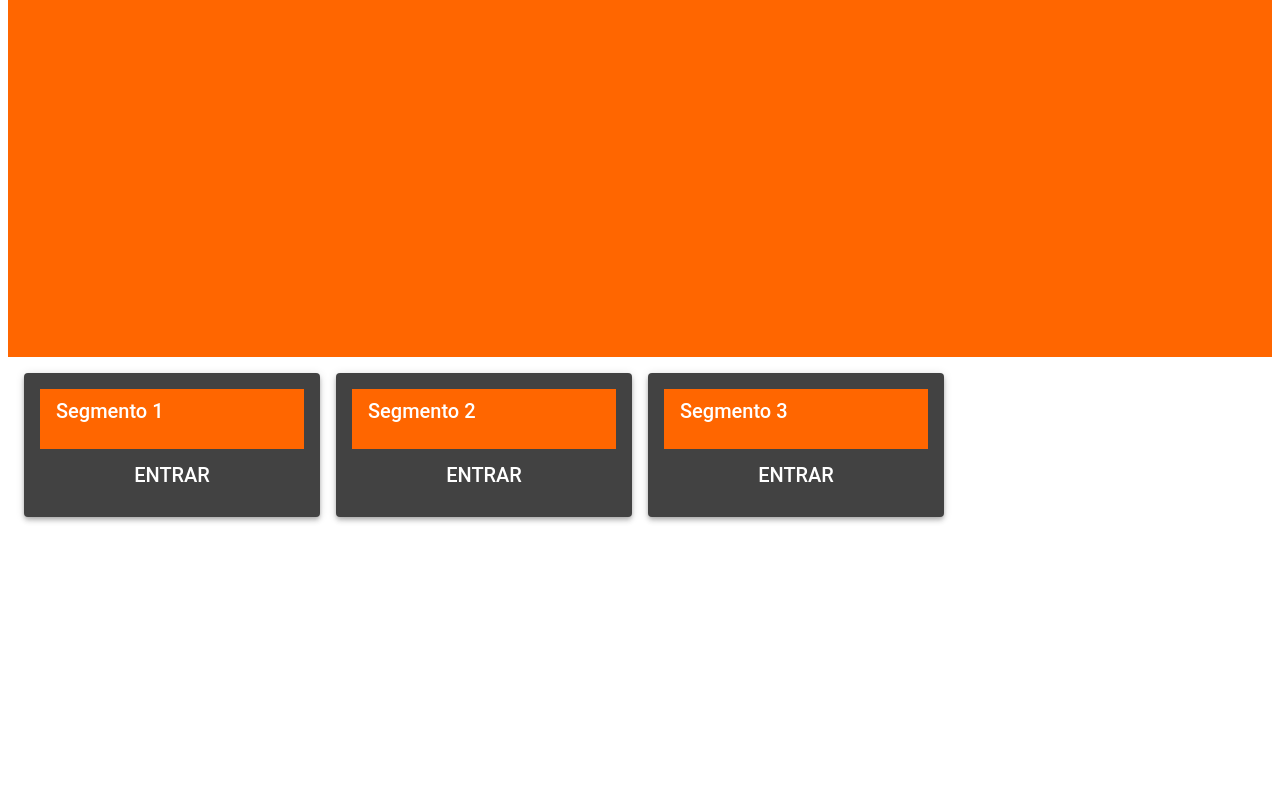
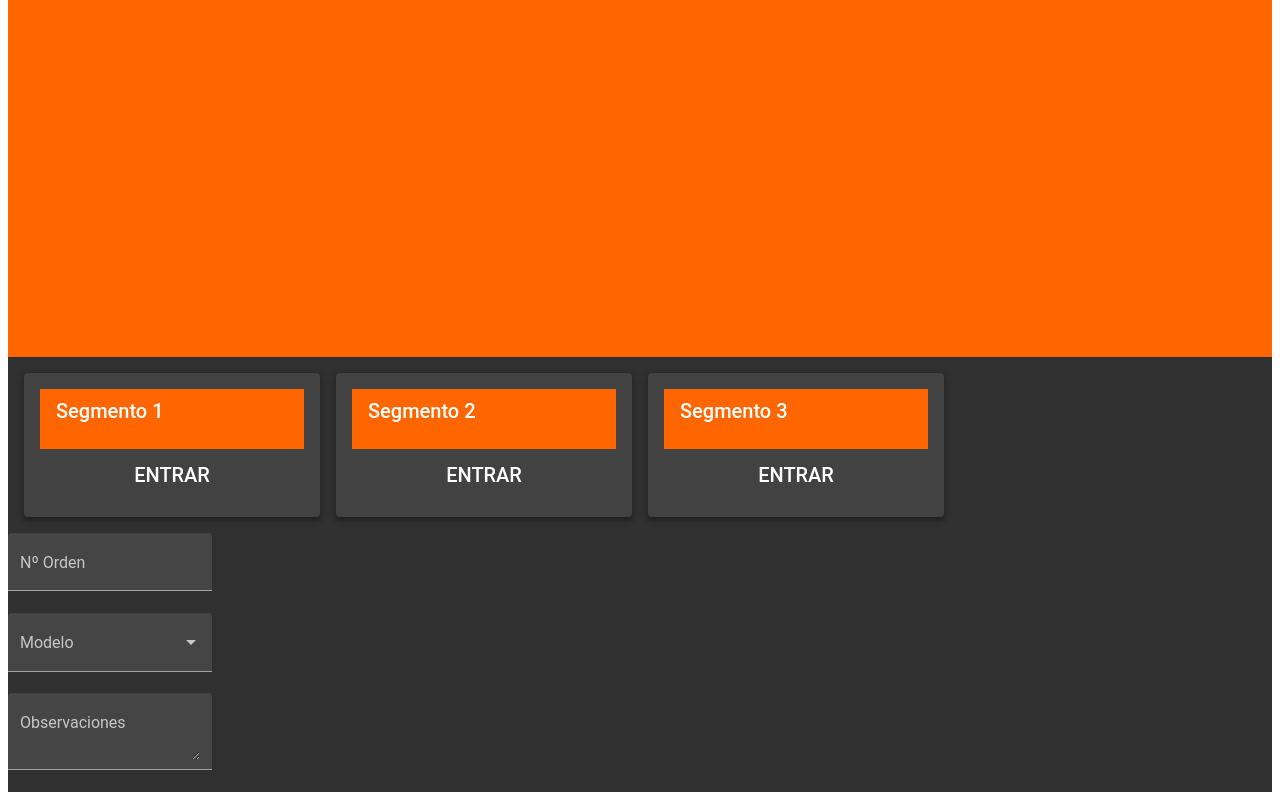
Before and after one commit to MissNonsenses/angular-EEMM, an Angular app: page / in a window 1280 px wide. Shown: the part 435-1235 px from the top of the page. Before the commit the page ends 984 px from the top, so only its background shows below. Built offline with nearby package versions, Linux system fonts and the light colour scheme.

Commit message:
3 files modified

```diff
--- a/src/app/app.component.html
+++ b/src/app/app.component.html
@@ -29,3 +29,23 @@
     </mat-card>
   </div>
 </div>
+
+<div class="example-container">
+  <mat-form-field appearance="fill">
+    <mat-label>Nº Orden</mat-label>
+    <input matInput>
+  </mat-form-field>
+  <br>
+  <mat-form-field appearance="fill">
+    <mat-label>Modelo</mat-label>
+    <mat-select>
+      <mat-option value="option">SE-380</mat-option>
+      <mat-option value="option">SE-382</mat-option>
+    </mat-select>
+  </mat-form-field>
+  <br>
+  <mat-form-field appearance="fill">
+    <mat-label>Observaciones</mat-label>
+    <textarea matInput></textarea>
+  </mat-form-field>
+</div>
--- a/src/index.html
+++ b/src/index.html
@@ -1,3 +1,6 @@
-<my-app>loading
+<link href="https://fonts.googleapis.com/icon?family=Material+Icons&display=block" rel="stylesheet">
 
-</my-app>
+<div class="mat-app-background basic-container">
+ <!-- <!––  <form-field-overview-example>loading</form-field-overview-example> -->
+<my-app> loading </my-app>
+</div>
```
Also changed, not shown: src/app/app.module.ts (+5 -2 lines).
